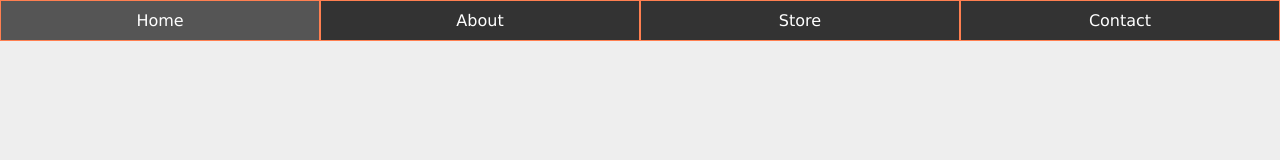
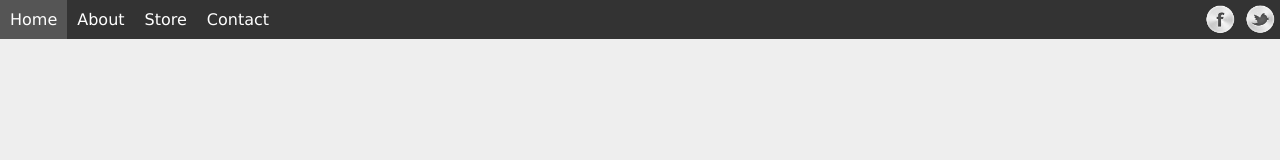
Before and after one commit to manimovassagh/responsiveMenuFlex, a plain HTML site: page index.html in a window 1280 px wide. Drawn offline with Linux system fonts and the light colour scheme.

Commit message:
Add files via upload

```diff
--- a/index.html
+++ b/index.html
@@ -18,6 +18,10 @@
     <li><a href="#">Contact</a></li>
 </ul>
 
+<ul class="social">
+   <li><a class="fb" href="http://facebook.com">facebook</a></li>
+   <li><a class="tw" href="http://twitter.com">Twitter</a></li>
+</ul>
 
 </nav>
 
--- a/styles.css
+++ b/styles.css
@@ -26,13 +26,43 @@ nav a {
     text-decoration: none;
     text-align: center;
     color: #ffffff;
+    display: block;
     padding:10px;
-    display: block;
-    border: solid 1px coral;
+    /* border: solid 1px coral; */
 }
 nav a:hover{
     background-color: #555;
 }
+
+/*social media menu style*/
+a.tw{
+    background:url(img/twitterLogo.jpg) no-repeat center;
+    background-size: 80%;
+
+}
+a.fb{
+    background:url(img/facebook-logo.png) no-repeat center;
+    background-size: 80%;
+}
+.social a{
+    text-indent: -100000px;
+
+}
+.social{
+    max-width: 80px;
+    margin: 0 auto;
+
+}
+/* flex styles */
+nav ul.social{
+    flex:1 1 0;
+   display: flex;
+}
+nav ul.social li{
+    flex: 1 1 0;
+}
+
+
 /* flex style */
 
 @media screen and (min-width:760px){
@@ -47,3 +77,10 @@ nav a:hover{
 nav li{
     flex:1 1 0;
 }
+nav{
+    display: flex;
+    justify-content: space-between;
+}
+.social{
+    margin: 0;
+}
```
Also changed, not shown: img/facebook-logo.png (added), img/twitterLogo.jpg (added).
